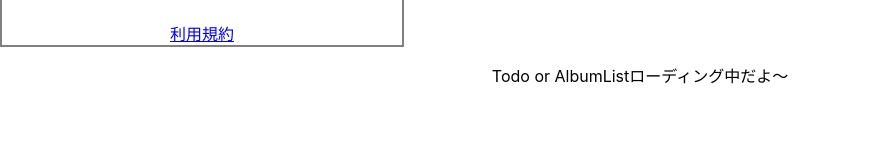
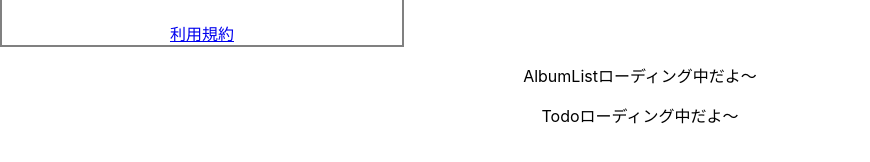
Before and after one commit to ayakuma309/React18, a React (Create React App) app: page / in a window 1280 px wide. Shown: the part 520-682 px from the top of the page, without its empty margins (0-870 px from the left). Built offline with nearby package versions, Linux system fonts and the light colour scheme; no server answers.

Commit message:
✨ Suspense個別に適用　#2

```diff
--- a/src/components/ReactQuery.tsx
+++ b/src/components/ReactQuery.tsx
@@ -9,9 +9,13 @@ const ReactQuery = () => {
   return (
     <div>
       <Sidebar />
-      <ErrorBoundary fallback={<h1>Todo or AlbumListエラーだよ〜</h1>}>
-        <Suspense fallback={<p>Todo or AlbumListローディング中だよ〜</p>}>
+      <ErrorBoundary fallback={<h1>AlbumListエラーだよ〜</h1>}>
+        <Suspense fallback={<p>AlbumListローディング中だよ〜</p>}>
           <AlbumList />
+        </Suspense>
+      </ErrorBoundary>
+      <ErrorBoundary fallback={<h1>Todoエラーだよ〜</h1>}>
+        <Suspense fallback={<p>Todoローディング中だよ〜</p>}>
           <TodoList />
         </Suspense>
       </ErrorBoundary>
```
